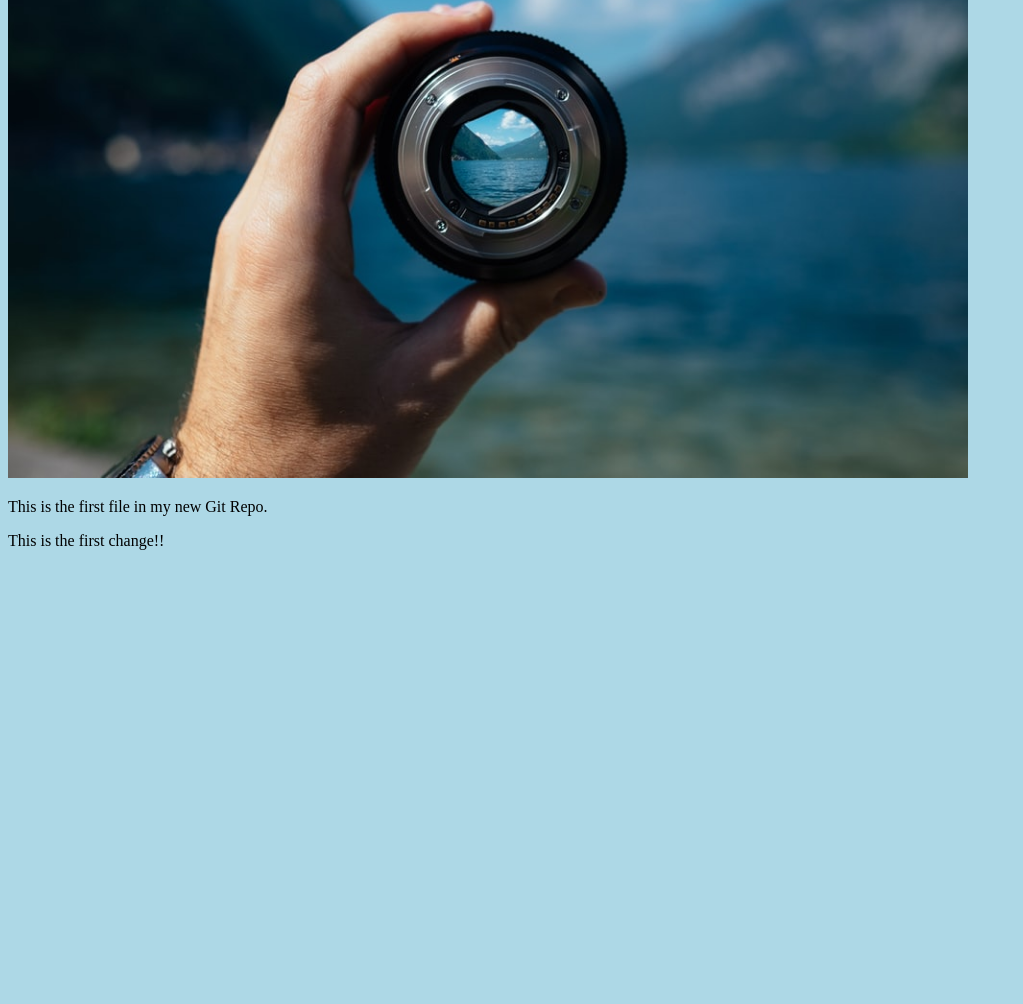
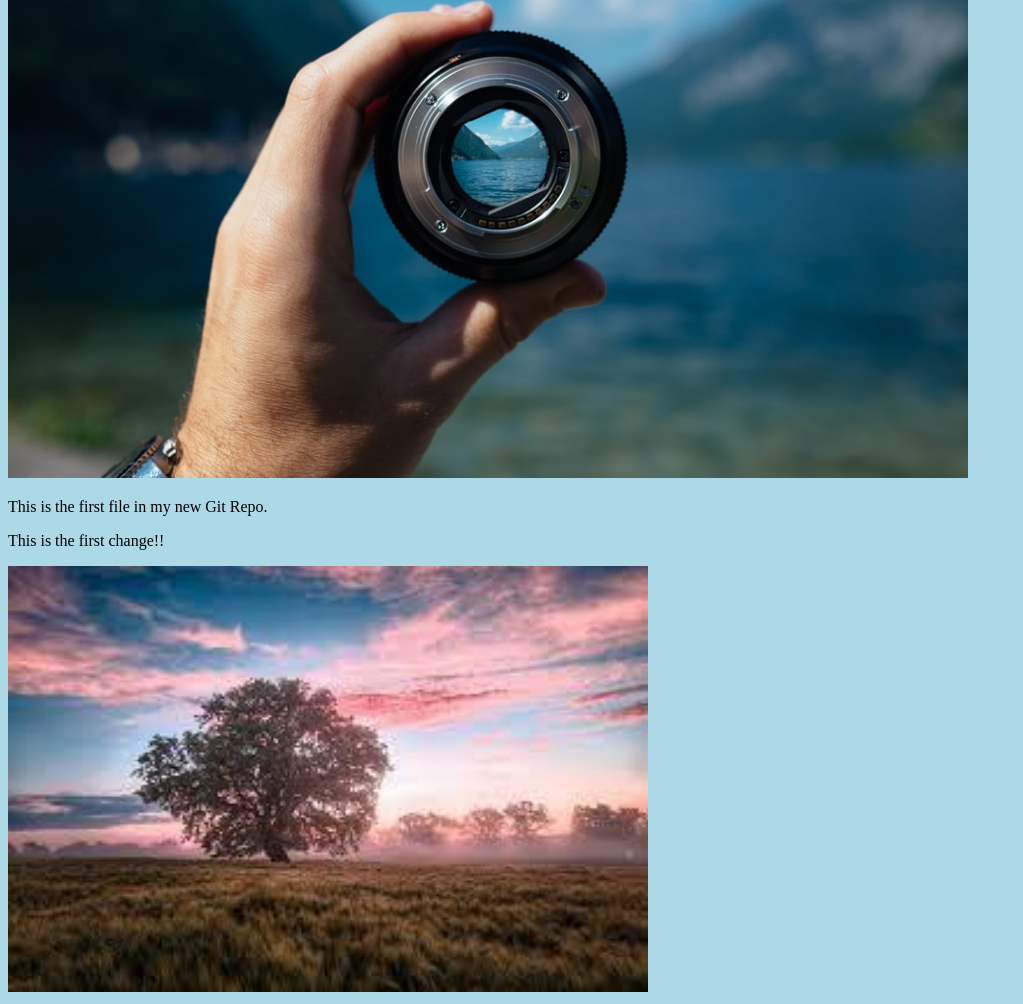
Before and after one commit to priyanka-yadav-drc/priyanka-yadav-drc.github.io, a plain HTML site: page index.html in a window 1280 px wide. Shown: the part 242-1246 px from the top of the page, without its empty margins (0-1023 px from the left). Before the commit the page ends 808 px from the top, so only its background shows below. Drawn offline with Linux system fonts and the light colour scheme.

Commit message:
added 2nd image

```diff
--- a/index.html
+++ b/index.html
@@ -11,6 +11,6 @@
 style="width:100%;max-width:960px"></div>
 <p>This is the first file in my new Git Repo.</p>
 <p>This is the first change!!</p>
-
+<div><img src="photo2.jpeg" alt="Hello Git" style="width:100%;max-width:640px"></div>
 </body>
 </html>
```
Also changed, not shown: photo2.jpeg (added).
